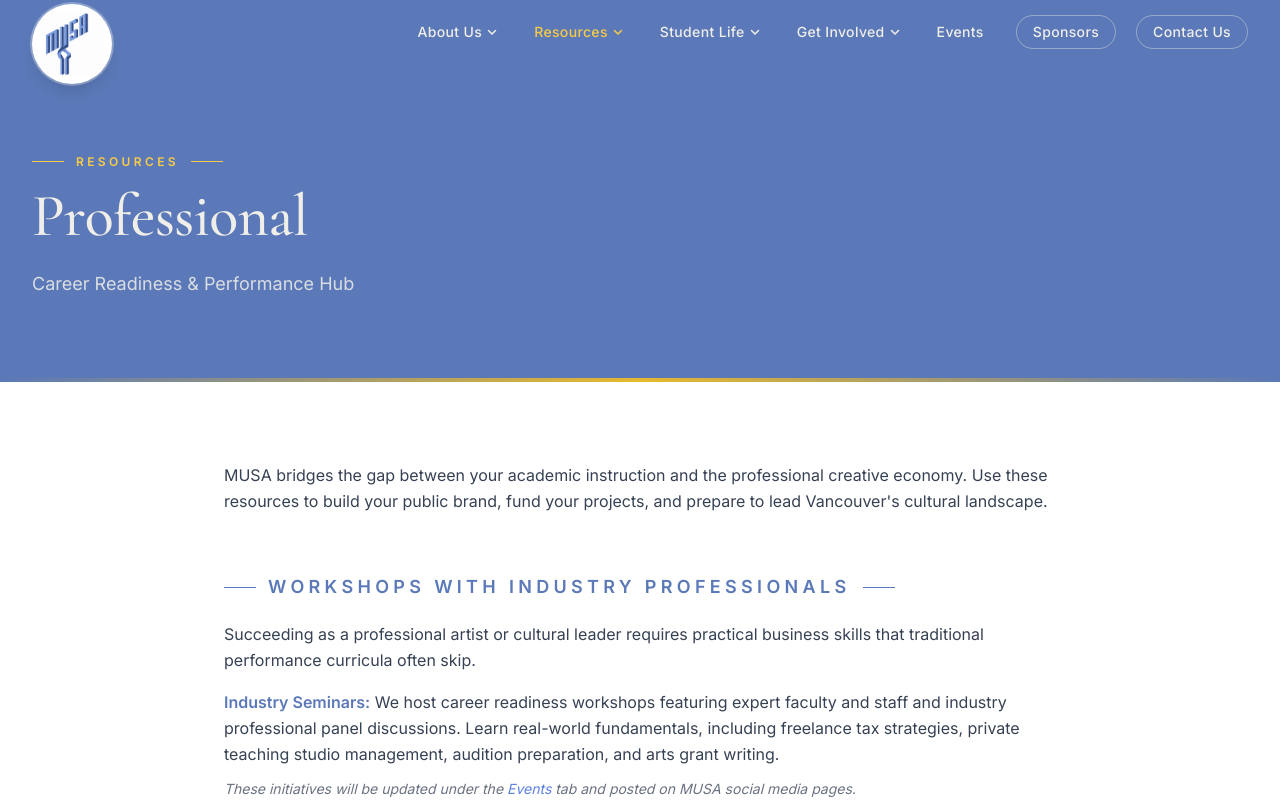
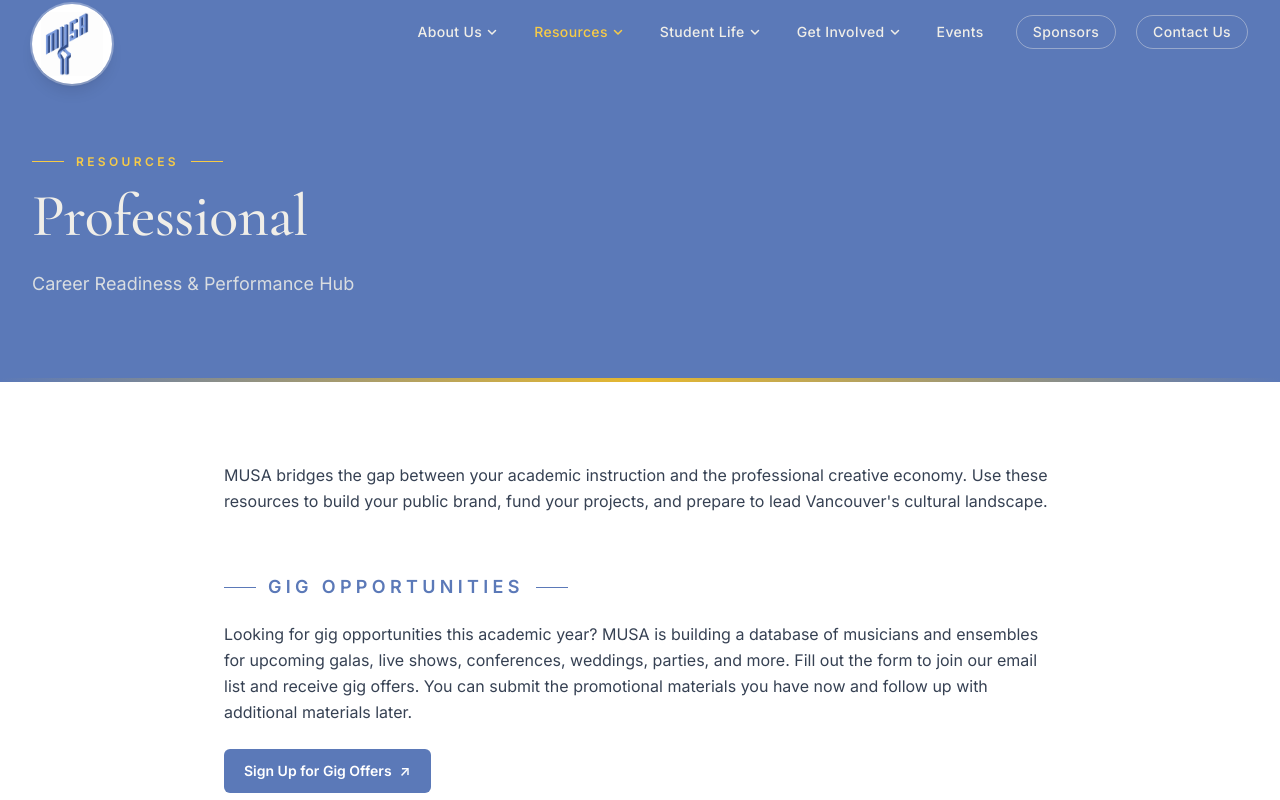
Before and after one commit to UBCMUSA/ubcmusa, a React (Vite) app: page /resources/professional in a window 1280 px wide. Shown: the top 800 px of the page. Built offline with nearby package versions, Linux system fonts and the light colour scheme.

Commit message:
Professional: Added form for gig

```diff
--- a/src/data/events.js
+++ b/src/data/events.js
@@ -54,7 +54,7 @@ export const EVENTS = [
     title: "Pizza Lunch with Dr. Law",
     date: "Dec 4 2026",
     time: "12:00 - 1:00 PM",
-    location: "",
+    location: "Room 462",
     image: "/images/optimized/dr-law-headshot.jpg",
     blurb:
       "Join us for a pizza lunch with Dr. Law from UBC! Enjoy some pizza, meet fellow students, and chat with Dr. Law in a casual setting.",
--- a/src/pages/resources/Professional.jsx
+++ b/src/pages/resources/Professional.jsx
@@ -28,7 +28,26 @@ export default function Professional() {
           projects, and prepare to lead Vancouver's cultural landscape.
         </p>
 
-
+        <section>
+          <SectionEyebrow center>Gig Opportunities</SectionEyebrow>
+          <p className="mt-5 text-base leading-relaxed text-gray-700">
+            Looking for gig opportunities this academic year? MUSA is building a
+            database of musicians and ensembles for upcoming galas, live shows,
+            conferences, weddings, parties, and more. Fill out the form to join our
+            email list and receive gig offers. You can submit the promotional
+            materials you have now and follow up with additional materials later.
+          </p>
+          <div className="mt-6">
+            <a
+              href="https://docs.google.com/forms/d/e/1FAIpQLSekaMK2ZQ85bL6kaSrNXhy12119u_yY4Uy15pof64XxBJLqCw/viewform?usp=sharing&ouid=116069813193679950870"
+              target="_blank"
+              rel="noreferrer noopener"
+              className="inline-flex items-center gap-2 rounded-md bg-steel px-5 py-3 text-sm font-semibold text-white transition hover:bg-steel-dark"
+            >
+              Sign Up for Gig Offers <span aria-hidden="true">↗</span>
+            </a>
+          </div>
+        </section>
 
         <section>
           <SectionEyebrow center>Workshops With Industry Professionals</SectionEyebrow>
```
